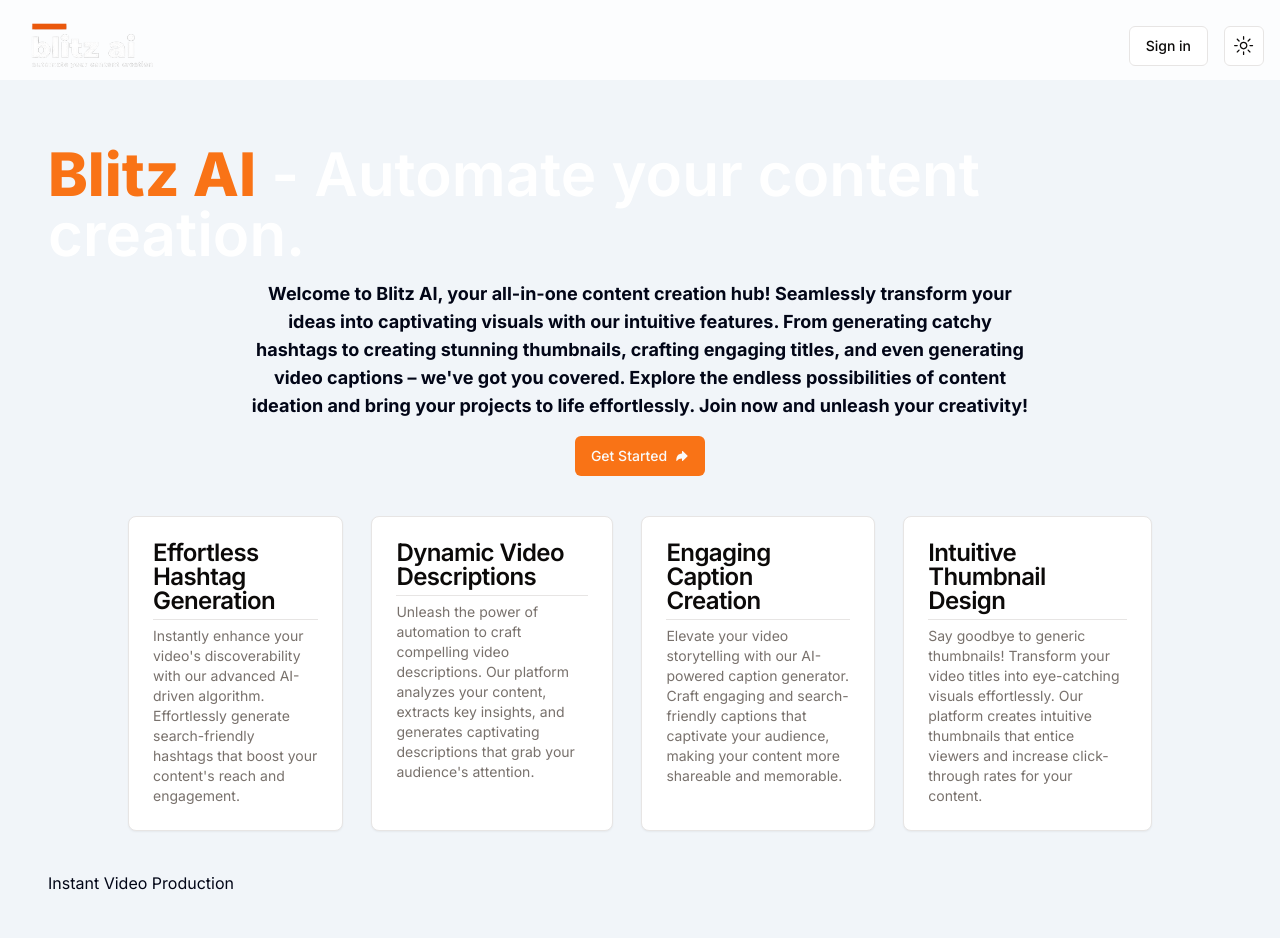
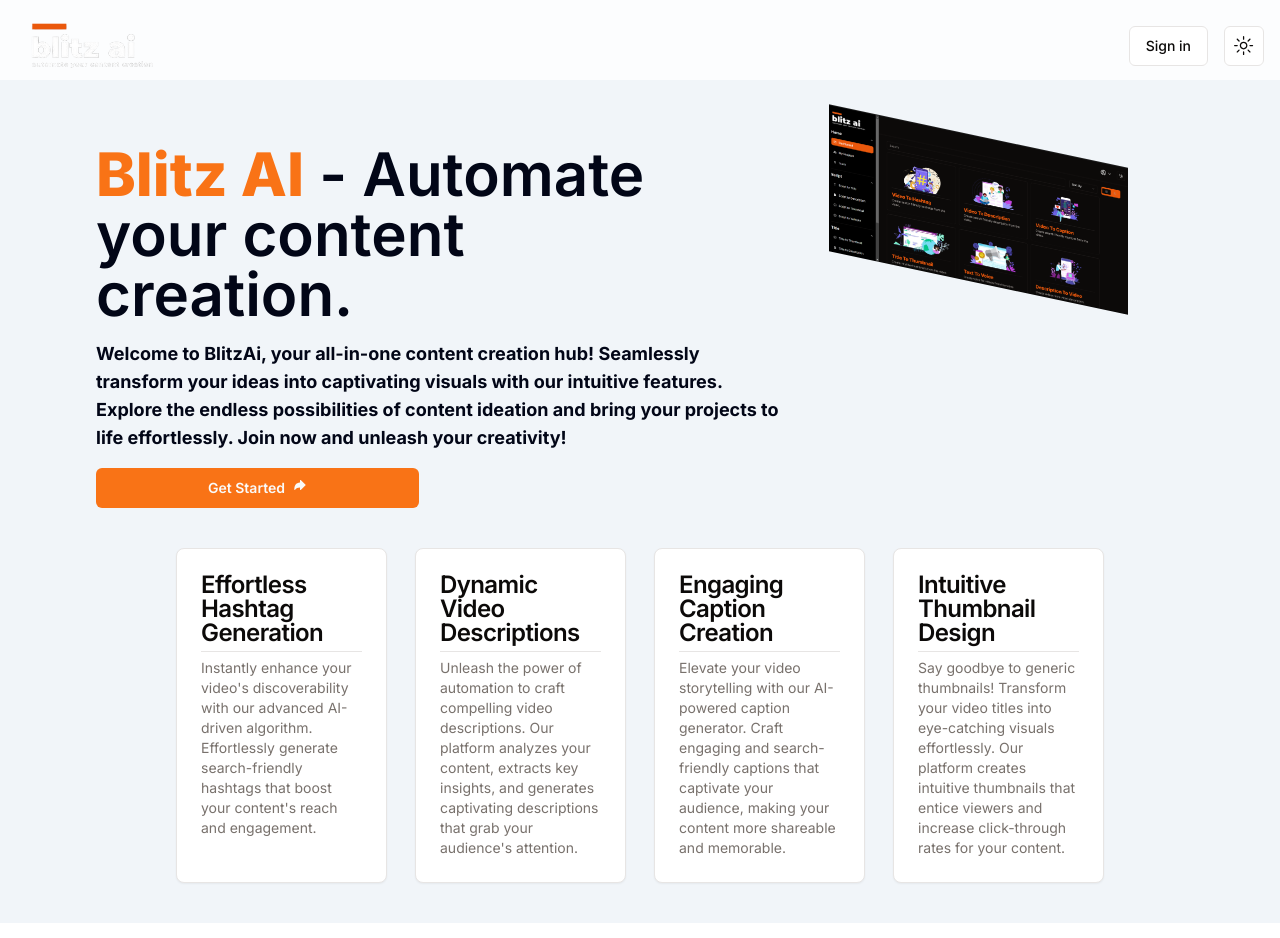
Before and after one commit to vaxad/BlitzAI, a Next.js app in the folder frontend/: page / in a window 1280 px wide. Shown: the top 938 px of the page. Built offline with nearby package versions, Linux system fonts and the light colour scheme.

Commit message:
landing page done.

```diff
--- a/frontend/app/components/Navbar.jsx
+++ b/frontend/app/components/Navbar.jsx
@@ -53,7 +53,7 @@
 							</div>
 						</MenubarTrigger>
 						<MenubarContent>
-							<MenubarItem className=" bg-transparent hover:!bg-transparent text-primary">
+							<MenubarItem className=" bg-transparent hover:!bg-transparent text-primary font-bold text-md">
 								Hi, {(auth && user) ? user.name : "User"}
 							</MenubarItem>
 							<MenubarSeparator/>
--- a/frontend/app/page.js
+++ b/frontend/app/page.js
@@ -13,64 +13,68 @@
 import { CardStackIcon, CardStackPlusIcon } from "@radix-ui/react-icons";
 
 export default function Home() {
-	const imgs = [
-		"https://img.icons8.com/color/128/nextjs.png",
-		"https://img.icons8.com/external-soleicons-solid-amoghdesign/128/external-react-native-soleicons-solid-vol-1-soleicons-solid-amoghdesign.png",
-		"https://img.icons8.com/color/128/tailwindcss.png",
-		"https://img.icons8.com/color/128/vue-js.png",
-		"https://img.icons8.com/doodle/128/svetle.png"
-	]
 	return (
 		<main
-			className="flex absolute top-[80px] left-0 min-h-screen flex-col items-center justify-center px-12 bg-slate-100 dark:bg-black  selection:bg-violet-300 text-slate-950 dark:text-slate-100">
-			{/* <Navbar/> */}
-			{/* <div className=" rounded-full w-full h-[100vw] absolute top-0 bottom-0 right-0 m-auto translate-y-1/2 left-0 -z-0 opacity-65" style={{ background: "rgb(102,0,255)", background: "radial-gradient(circle, rgba(102,0,255,1) 0%, rgba(208,75,255,1) 100%)" }}></div> */}
+			className=" flex absolute top-[80px] left-0 min-h-screen flex-col items-center justify-center px-24 bg-slate-100 dark:bg-black  selection:bg-violet-300 text-slate-950 dark:text-slate-100">
+		<div className="flex flex-row gap-10">
 			<div className={`flex flex-col mt-[8vh]  h-full justify-center items-center z-0`}>
-				<div className={`h-fit flex flex-col justify-center gap-4 items-center`}>
-					<div className={`flex flex-row justify-center items-center gap-4 `}>
-						<h1 className={`md:text-6xl text-3xl font-semibold text-white`}>
+				<div className={`h-fit flex flex-col justify-center gap-4 items-start`}>
+					<div className={`flex flex-row justify-start items-center gap-4 `}>
+						<h1 className={`md:text-6xl text-3xl font-semibold w-4/5`}>
 							<span className="text-primary font-extrabold">Blitz AI</span> - Automate your content creation.</h1>
 
 					</div>
-					<p className={" md:w-2/3 w-10/12 md:text-lg text-sm font-bold break-words text-center"}>
-						Welcome to Blitz AI, your all-in-one content creation hub! Seamlessly transform your ideas into captivating visuals with our intuitive features. From generating catchy hashtags to creating stunning thumbnails, crafting engaging titles, and even generating video captions – we've got you covered. Explore the endless possibilities of content ideation and bring your projects to life effortlessly. Join now and unleash your creativity!</p>
-					<div className=" flex md:flex-row flex-col justify-center items-center">
+					<p className={" md:text-lg w-full text-sm font-bold break-words text-start"}>
+					{"Welcome to BlitzAi, your all-in-one content creation hub! Seamlessly transform your ideas into captivating visuals with our intuitive features. Explore the endless possibilities of content ideation and bring your projects to life effortlessly. Join now and unleash your creativity!"}</p>
+					<div className=" flex md:flex-row w-full  flex-col justify-start items-center">
 						<Link href="/dashboard">
 							<Button>
-								<div className="flex flex-row gap-2 items-center">
+								<div className="flex w-full flex-row gap-2 font-semibold px-24 items-start">
 									Get Started
 									<IoArrowRedo />
 								</div>
 
 							</Button>
 						</Link>
+{/*
+							<Button variant="tertiary">
+								<div className="flex flex-row w-full gap-2 font-semibold px-24 items-start">
+									Sign In
+									<IoArrowRedo />
+								</div>
+
+							</Button> */}
 
 					</div>
 				</div>
 			</div>
-			<div className="flex w-full px-20 py-10 flex-row gap-7">
-				<Card>
+			<div className="flex flex-col h-full w-full  pr-14 pt-14 items-center justify-center">
+			<img src="/assets/home.png"  class="skew-y-12"/>
+				</div>
+			</div>
+			<div className="grid grid-cols-4 w-full px-20 py-10  gap-7">
+				<Card className=" hover:scale-105 transition-all col-span-1">
 					<CardHeader>
 						<CardTitle>Effortless Hashtag Generation</CardTitle>
 						<hr></hr>
 						<CardDescription>Instantly enhance your video's discoverability with our advanced AI-driven algorithm. Effortlessly generate search-friendly hashtags that boost your content's reach and engagement.</CardDescription>
 					</CardHeader>
 				</Card>
-				<Card>
+				<Card className=" hover:scale-105 transition-all col-span-1">
 					<CardHeader>
 						<CardTitle>Dynamic Video Descriptions</CardTitle>
 						<hr></hr>
 						<CardDescription>Unleash the power of automation to craft compelling video descriptions. Our platform analyzes your content, extracts key insights, and generates captivating descriptions that grab your audience's attention.</CardDescription>
 					</CardHeader>
 				</Card>
-				<Card>
+				<Card className=" hover:scale-105 transition-all col-span-1">
 					<CardHeader>
 						<CardTitle>Engaging Caption Creation</CardTitle>
 						<hr></hr>
 						<CardDescription>Elevate your video storytelling with our AI-powered caption generator. Craft engaging and search-friendly captions that captivate your audience, making your content more shareable and memorable.</CardDescription>
 					</CardHeader>
 				</Card>
-				<Card>
+				<Card className=" hover:scale-105 transition-all col-span-1">
 					<CardHeader>
 						<CardTitle>Intuitive Thumbnail Design</CardTitle>
 						<hr></hr>
@@ -78,13 +82,7 @@
 					</CardHeader>
 				</Card>
 			</div>
-			<div className="flex flex-row gap-10">
-				<div className="flex flex-col gap-10">
-					Instant Video Production
-					<p>Our platform seamlessly transforms this captivating title into a stunning video. Watch as we generate search-friendly descriptions, eye-catching thumbnails, and engaging captions, all with the click of a button. Experience the magic of content creation simplified from title to video, we've got you covered.</p>
-				</div>
 
-			</div>
 
 		</main>
 	);
--- a/frontend/package.json
+++ b/frontend/package.json
@@ -19,6 +19,7 @@
     "@radix-ui/react-icons": "^1.3.0",
     "@radix-ui/react-label": "^2.0.2",
     "@radix-ui/react-menubar": "^1.0.4",
+    "@radix-ui/react-navigation-menu": "^1.1.4",
     "@radix-ui/react-popover": "^1.0.7",
     "@radix-ui/react-select": "^2.0.0",
     "@radix-ui/react-slot": "^1.0.2",
```
Also changed, not shown: frontend/public/assets/home.png (added), 1 other file (tests, documents, lock files or other folders).
